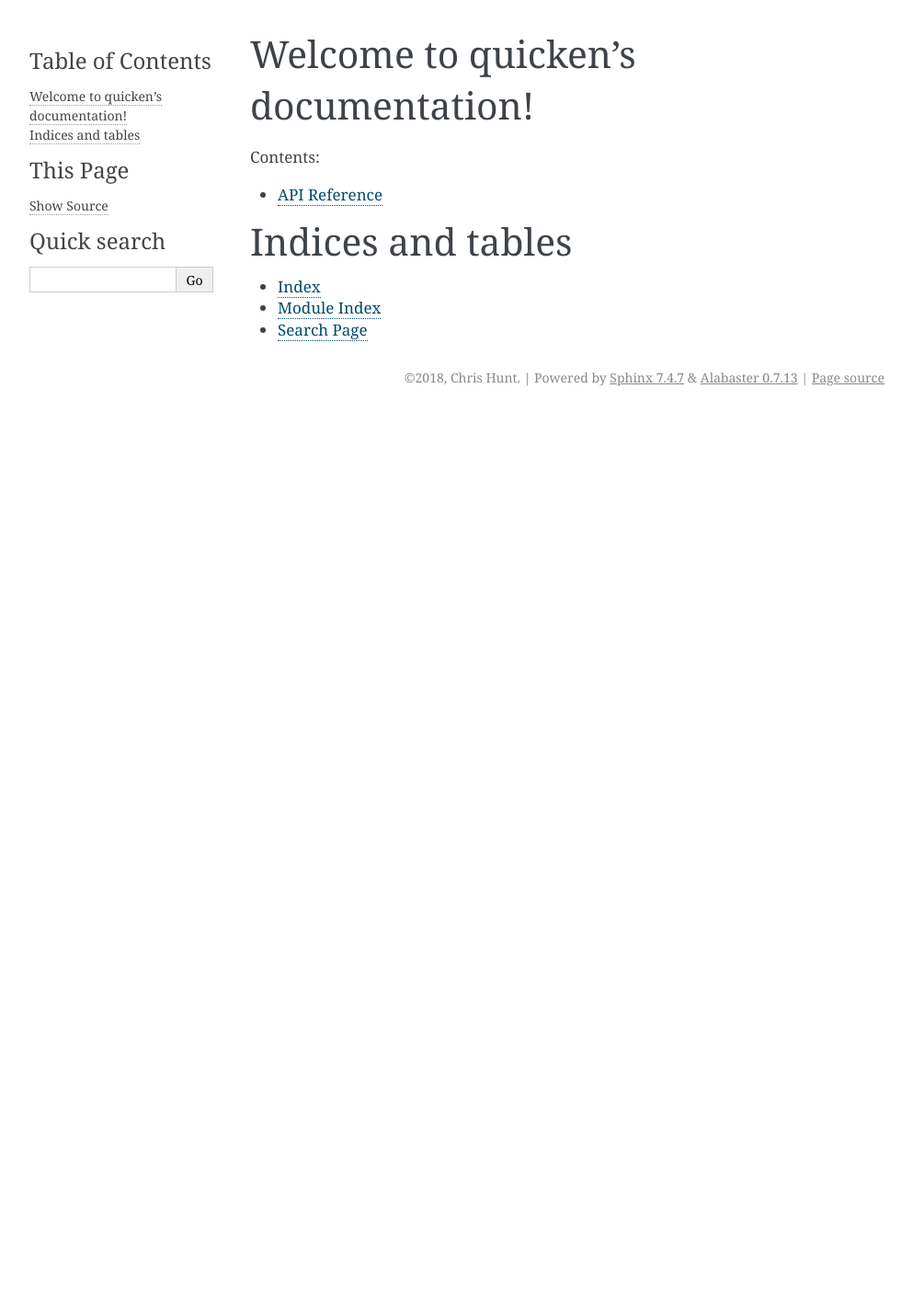
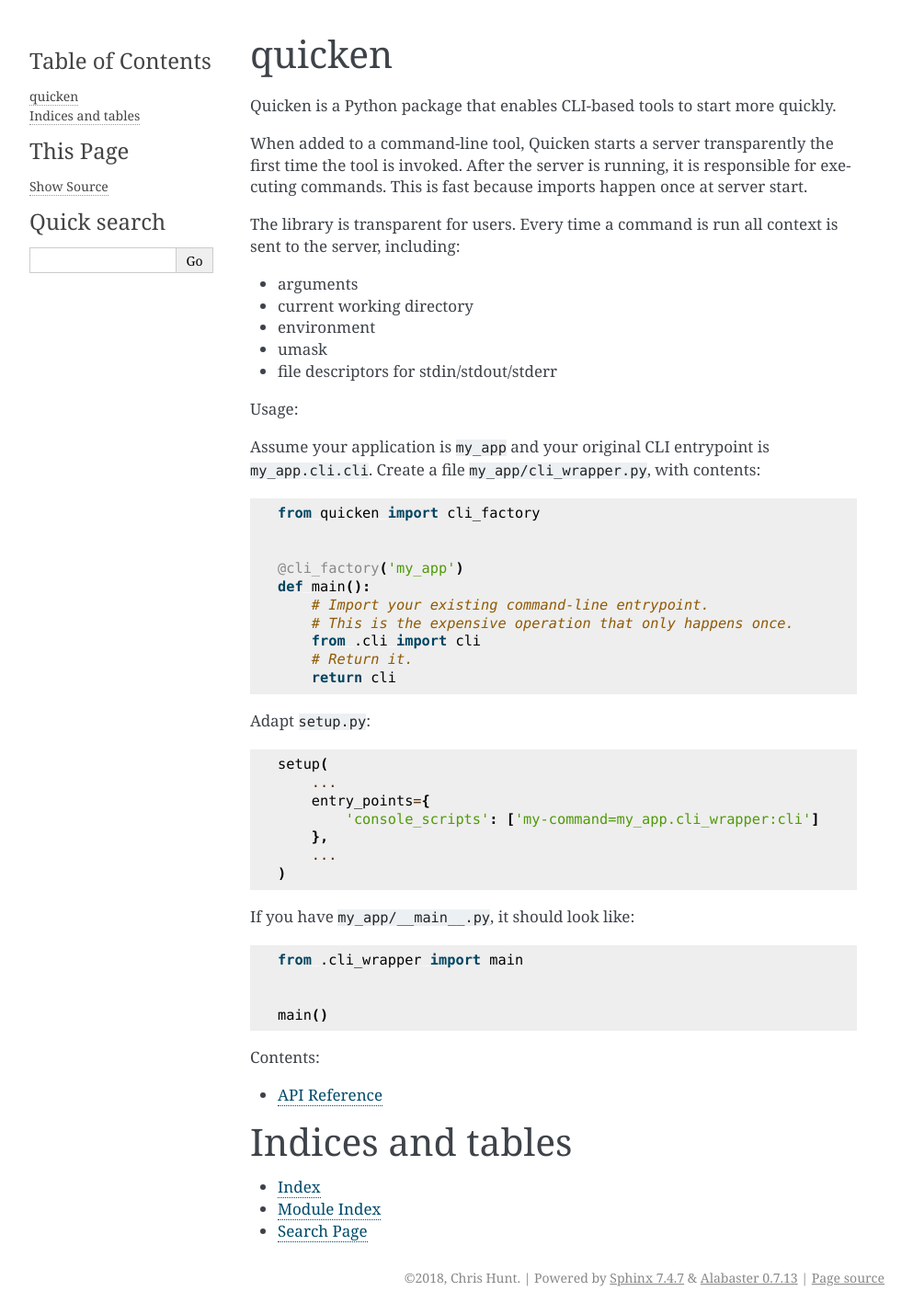
Before and after one commit to chrahunt/quicken, a Sphinx documentation site: the page built from docs/index.rst, in a window 1280 px wide. Shown: the whole page at 92% size, without its empty margins (148-1141 px from the left). Built offline with Sphinx 7.4.7, drawn with Linux system fonts in a browser that asks for light colours; before the commit the page ends 900 px from its top, so only the background shows below that.

Commit message:
Add readthedocs (#22)
Documentation is now built automatically on commit

```diff
--- a/docs/api.rst
+++ b/docs/api.rst
@@ -6,3 +6,4 @@
 The main interface
 
 .. autofunction:: cli_factory
+   :decorator:
--- /dev/null
+++ b/docs/conda.yml
@@ -0,0 +1,6 @@
+name: quicken-docs
+dependencies:
+- python=3.7
+- pip:
+  - -r
+  - docs/requirements.txt
--- a/docs/conf.py
+++ b/docs/conf.py
@@ -6,16 +6,12 @@
 # full list see the documentation:
 # http://www.sphinx-doc.org/en/master/config
 
+from pathlib import Path
+import sys
+
 # -- Path setup --------------------------------------------------------------
 
-# If extensions (or modules to document with autodoc) are in another directory,
-# add these directories to sys.path here. If the directory is relative to the
-# documentation root, use os.path.abspath to make it absolute, like shown here.
-#
-# import os
-# import sys
-# sys.path.insert(0, os.path.abspath('.'))
-
+sys.path.insert(0, str(Path(__file__).parent.parent))
 
 # -- Project information -----------------------------------------------------
 
@@ -44,6 +40,7 @@
     'sphinx.ext.napoleon',
     # Must be after napoleon in order to extract types.
     'sphinx_autodoc_typehints',
+    'sphinxcontrib_trio',
     'sphinx.ext.viewcode',
 ]
 
--- a/docs/index.rst
+++ b/docs/index.rst
@@ -1,5 +1,57 @@
-Welcome to quicken's documentation!
+quicken
 ===================================
+
+Quicken is a Python package that enables CLI-based tools to start more quickly.
+
+When added to a command-line tool, Quicken starts a server transparently the first time the tool is invoked.
+After the server is running, it is responsible for executing commands. This is fast because imports happen once at
+server start.
+
+The library is transparent for users. Every time a command is run all context is sent to the server, including:
+
+* arguments
+* current working directory
+* environment
+* umask
+* file descriptors for stdin/stdout/stderr
+
+Usage:
+
+Assume your application is ``my_app`` and your original CLI entrypoint is ``my_app.cli.cli``. Create a file ``my_app/cli_wrapper.py``, with contents:
+
+.. code-block:: python
+
+   from quicken import cli_factory
+
+
+   @cli_factory('my_app')
+   def main():
+       # Import your existing command-line entrypoint.
+       # This is the expensive operation that only happens once.
+       from .cli import cli
+       # Return it.
+       return cli
+
+Adapt ``setup.py``:
+
+.. code-block:: python
+
+   setup(
+       ...
+       entry_points={
+           'console_scripts': ['my-command=my_app.cli_wrapper:cli']
+       },
+       ...
+   )
+
+If you have ``my_app/__main__.py``, it should look like:
+
+.. code-block:: python
+
+   from .cli_wrapper import main
+
+
+   main()
 
 .. toctree::
    :maxdepth: 2
--- a/pyproject.toml
+++ b/pyproject.toml
@@ -26,9 +26,10 @@
 wrapt = "^1.10"
 pydevd = "^1.4"
 pytest-asyncio = "^0.9.0"
-tid = "^0.1.0"
+tid = "^0.2.0"
 watchdog = "^0.9.0"
 pytest-mock = "^1.10"
+sphinxcontrib-trio = "^1.0"
 
 [build-system]
 requires = ["poetry>=0.12"]
--- /dev/null
+++ b/readthedocs.yml
@@ -0,0 +1,4 @@
+# TODO: Remove when RTD supports Python 3.7 without conda.
+#  https://github.com/rtfd/readthedocs-docker-images/pull/73
+conda:
+  file: docs/conda.yml
```
Also changed, not shown: README.md (+6 -0 lines), docs/requirements.txt (added, +51 -0 lines), 6 other files.
